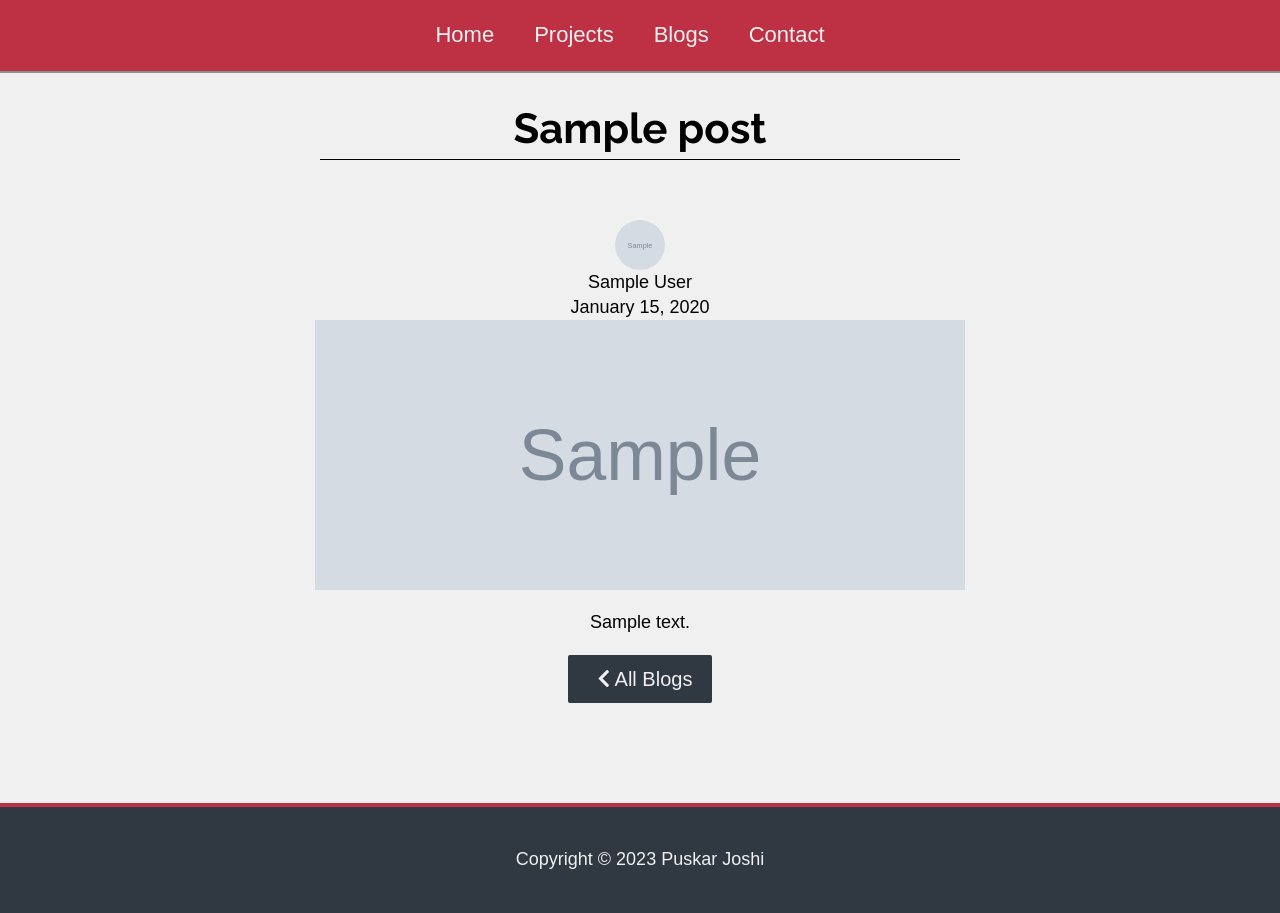
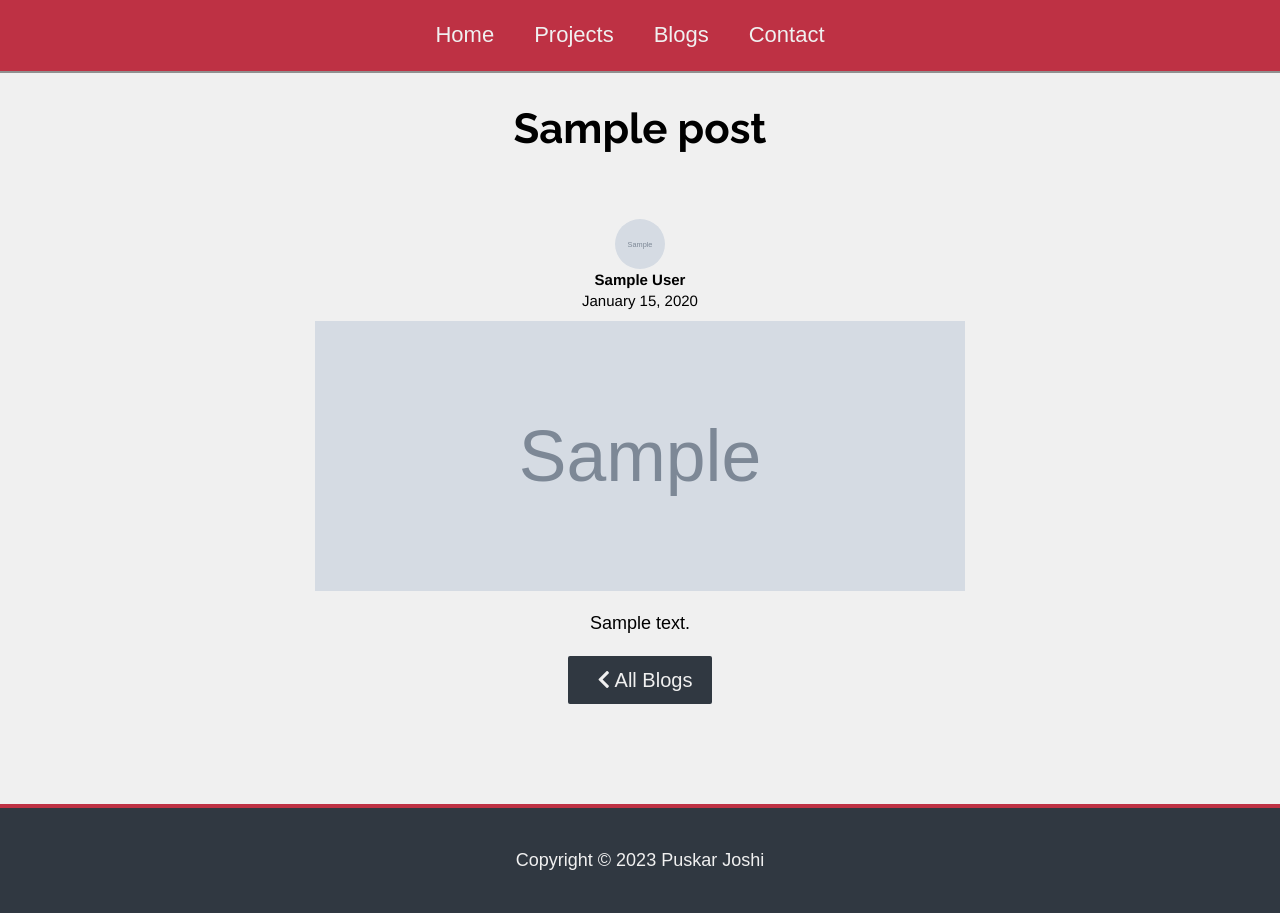
Before and after one commit to JoPuskar/puskarjoshi, a Django app: page /blogs/blogs/1 in a window 1280 px wide. Run offline with Django 4.2, Linux system fonts and the light colour scheme; tables that the repository leaves empty hold one stand-in row (values such as "Sample post"); grey boxes marked "Sample" are stand-in pictures; parts of the project's set-up code (start-up, migrations or seed data) failed here and were passed over; some libraries are stand-ins or nearby versions.

Commit message:
author name and date font changed

```diff
--- a/blog/templates/blog/post_detail.html
+++ b/blog/templates/blog/post_detail.html
@@ -10,7 +10,7 @@
 
     <div class="post-author">
         <img class="author-image" src="{{ post.author.pofile_pic.url }}" alt="{{ post.author.username }} image">
-        <p class="author_name">{{ post.author.get_full_name }}</p>
+        <p class="author-name">{{ post.author.get_full_name }}</p>
         <p class="post-date">{{ post.created_on|date:"F j, Y" }} </p>
     </div>
 
--- a/static/css/main.css
+++ b/static/css/main.css
@@ -413,8 +413,11 @@ img {
 #post-detail-header {
 	max-width: 640px;
 	margin: 0 auto 6rem auto;
-	border-bottom: 1px solid var(--main-black);
 	color: #000000;
+}
+
+.post-author{
+	margin: 10px 10px;
 }
 
 .author-image {
@@ -423,6 +426,18 @@ img {
 	border-radius: 50%;
 	margin-left: auto;
 	margin-right: auto;
+}
+
+.author-name {
+	font-family: nyt-franklin,Helvetica Neue,Arial,sans-serif;
+	font-size: smaller;
+	font-weight: bold;
+}
+
+.post-date{
+	font-family: nyt-franklin,Helvetica Neue,Arial,sans-serif;
+	font-size: smaller;
+	font-weight: lighter;
 }
 
 .post-image-container {
```
